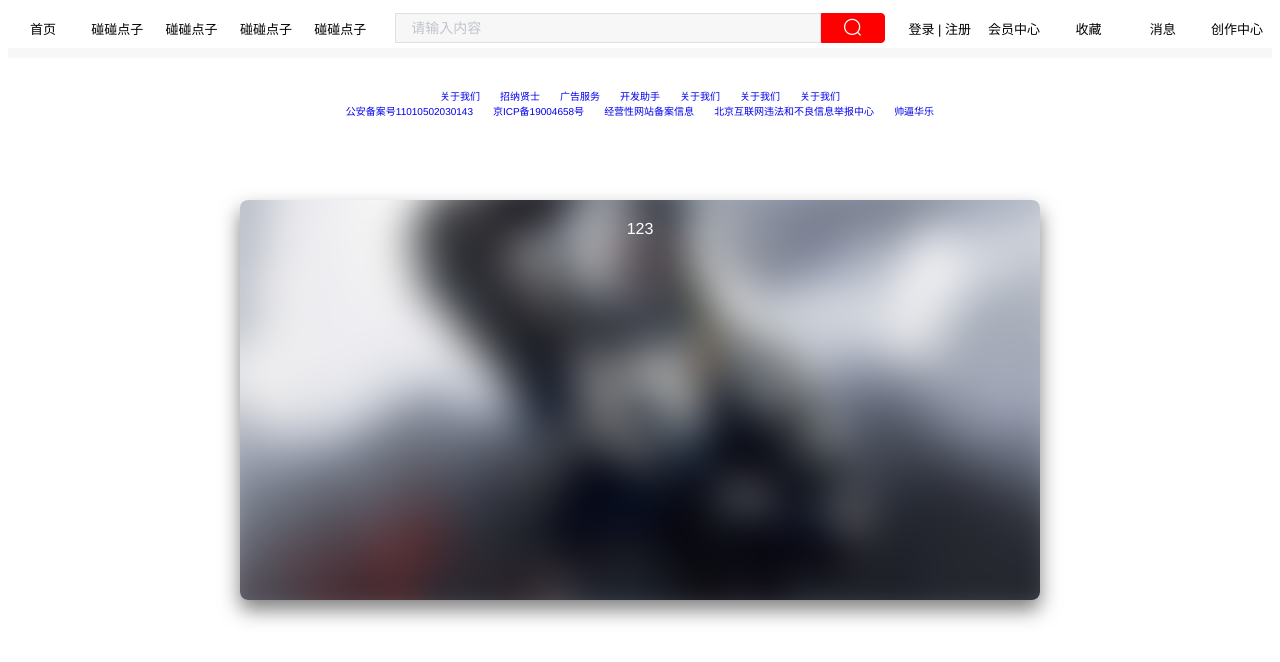
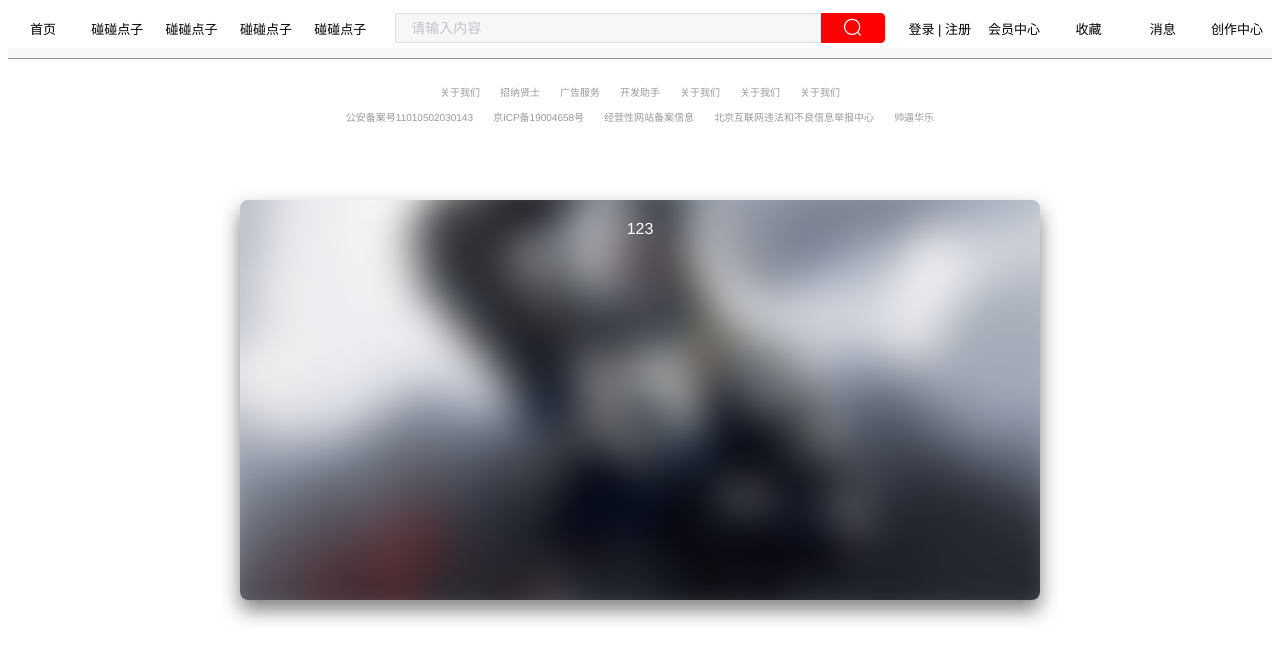
Before and after one commit to PPDZTeam/PPDZFront, a Vue app: page /Login in a window 1280 px wide. Shown: the top 662 px of the page. Built offline with nearby package versions, Linux system fonts and the light colour scheme.

Commit message:
足部修改

```diff
--- a/src/view/common/footer.vue
+++ b/src/view/common/footer.vue
@@ -31,6 +31,7 @@ name: "footer"
 #footer_box{
     width: 100%;
     height: 90px;
+    border-top:1px solid #999;
 
     display: flex;
     align-items: center;
@@ -40,7 +41,12 @@ name: "footer"
 
     margin-top: 10px;
 
+}
 
+#footer_box a{
+    color: #999;
+    margin-left: 10px;
+    margin-right: 10px;
 }
 
 #footer_content{
@@ -58,21 +64,17 @@ name: "footer"
 
 }
 
-#footer_content_up a{
-    margin-left: 10px;
-    margin-right: 10px;
-}
+
 #footer_content_down{
     display: flex;
     justify-content:center;
     flex-wrap: wrap;
 
+    margin-top: 10px;
+
     width: 80%;
     margin-left: 10%;
 
 }
-#footer_content_down a{
-    margin-left: 10px;
-    margin-right: 10px;
-}
+
 </style>
```
Lines whose indentation alone changed are shown as unchanged.
